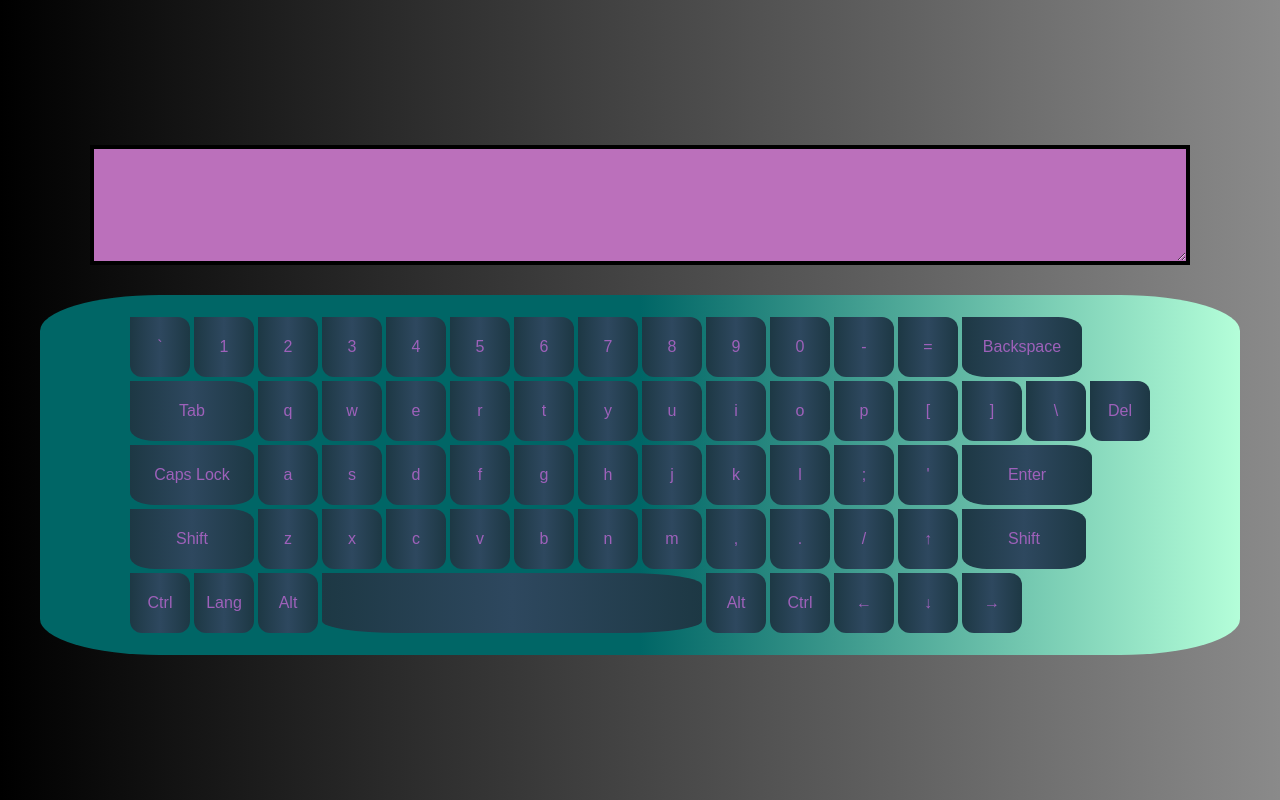
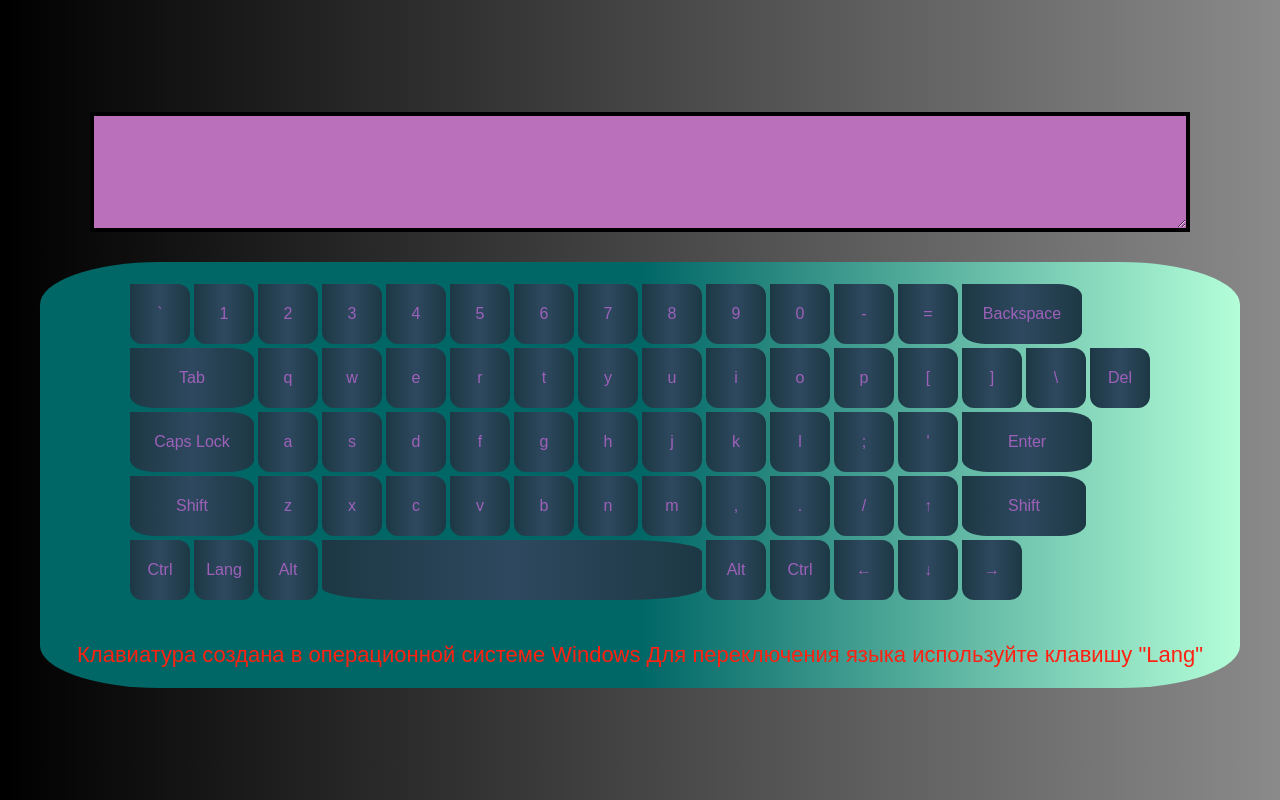
Before and after one commit to Vit-all-in/virtual-keyboard, a website built with webpack: page src/index.html in a window 1280 px wide. Built offline with nearby package versions, Linux system fonts and the light colour scheme.

Commit message:
feat: add description in app

```diff
--- a/src/index.js
+++ b/src/index.js
@@ -87,6 +87,10 @@ function createHtml() {
   keys[61].classList.add('arrow-left', 'option');
   keys[62].classList.add('arrow-bottom', 'option');
   keys[63].classList.add('arrow-right', 'option');
+  const p = document.createElement('p');
+  p.classList.add('info');
+  keyboardWrapp.appendChild(p);
+  p.innerText = 'Клавиатура создана в операционной системе Windows Для переключения языка используйте клавишу "Lang"';
 }
 
 createHtml();
@@ -312,10 +316,12 @@ function changeLanguage() {
   if (keyboardWrapp.classList.contains('language')) {
     for (let i = 0; i < arrRu.length; i += 1) {
       symbol[i].innerText = arrRu[i];
+      localStorage.setItem(symbol[i].innerText, arrRu[i]);
     }
   } else {
     for (let i = 0; i < arrEng.length; i += 1) {
       symbol[i].innerText = arrEng[i];
+      localStorage.setItem(symbol[i].innerText, arrEng[i]);
     }
   }
 }
--- a/src/style.css
+++ b/src/style.css
@@ -163,3 +163,9 @@ body {
 .language {
   background: radial-gradient(circle, rgba(238,174,202,1) 0%, rgba(148,187,233,1) 100%);
 }
+
+.info {
+  font-size: 22px;
+  padding: 20px;
+  color: #ff2111;
+}
```
